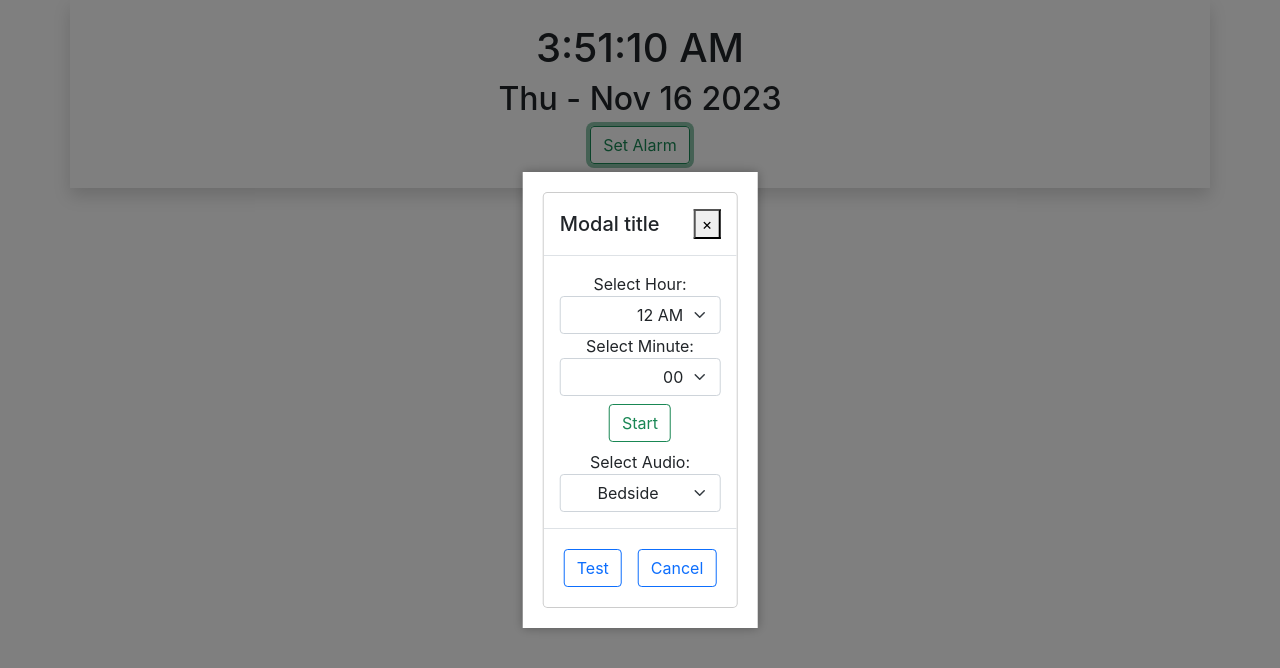
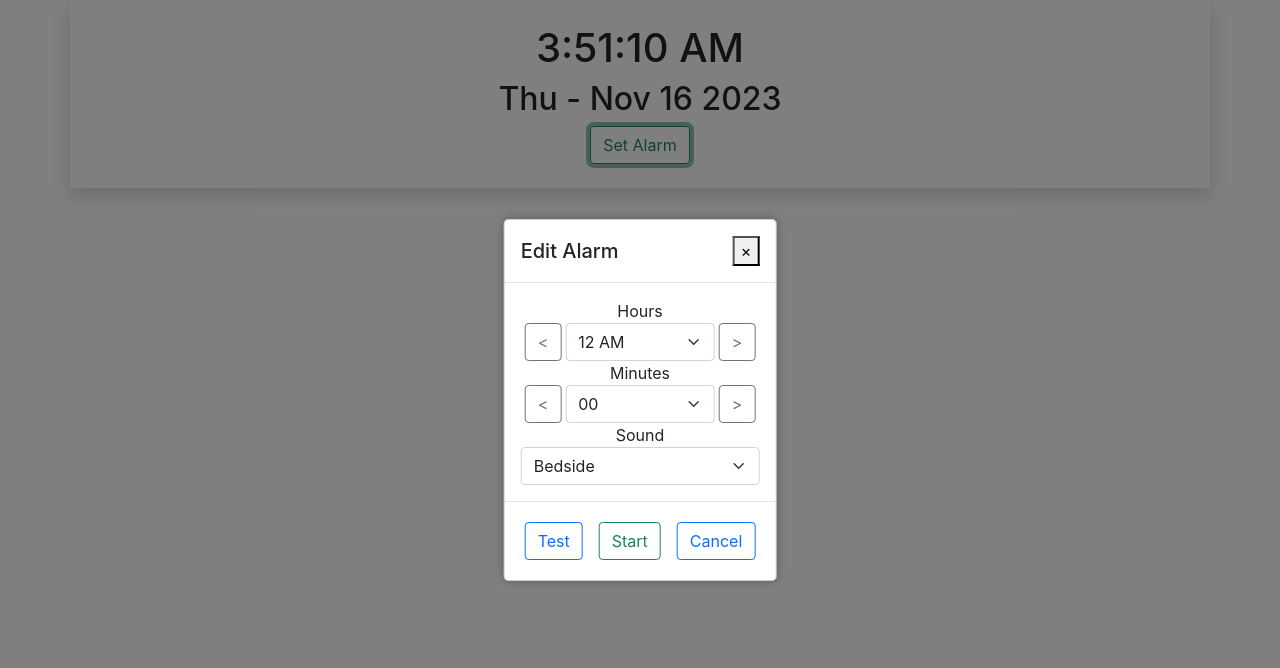
Before and after one commit to VictorKwong/reactDigitalClock, a React (Create React App) app: page / in a window 1280 px wide. Both pictures are taken after a click on the button "Set Alarm". Shown: the top 668 px of the page. Built offline with nearby package versions, Linux system fonts and the light colour scheme.

Commit message:
upgrade major bootstrap

```diff
--- a/src/Clock.css
+++ b/src/Clock.css
@@ -24,28 +24,32 @@
   left: 50%;
   transform: translate(-50%, -50%);
   background-color: white;
-  padding: 20px;
   box-shadow: 0 0 10px rgba(0, 0, 0, 0.3);
+  border-radius: 0.3rem;
 }
 
-.popup-content {
-  text-align: center;
+
+.close {
+  cursor: pointer;
+  font-size: 16px;
+  color: #000;
+  transition: all 0.3s;
 }
 
-.close-btn {
-  position: absolute;
-  top: 5px;
-  right: 5px;
-  cursor: pointer;
-  background: none;
-  border: none;
-  font-size: 16px;
-  color: #000;
-  transition: color 0.3s;
+.close:hover {
+  background-color: red;
+  color: white;
 }
 
-.close-btn:hover {
-  color: red;
+.number-space {
+  font-size: 16px;
+  font-weight: bold;
+  background-color: #eee;
+  padding: 10px;
+  border: 1px solid #ccc;
+  border-radius: 5px;
+  margin-bottom: 10px;
+  display: inline-block;
 }
 
 @keyframes fadeInOverlay {
--- a/src/Clock.js
+++ b/src/Clock.js
@@ -123,6 +123,22 @@ function Clock() {
         setSelectedMinute(parseInt(event.target.value, 10));
     };
 
+    const arrowHourChange = (action) => {
+        if (action === 'increment') {
+          setSelectedHour((selectedHour) => (selectedHour + 1) % 24);
+        } else if (action === 'decrement') {
+          setSelectedHour((selectedHour) => (selectedHour - 1 + 24) % 24);
+        }
+      };
+
+      const arrowMinutesChange = (action) => {
+        if (action === 'increment') {
+          setSelectedMinute((selectedMinute) => (selectedMinute + 1) % 60);
+        } else if (action === 'decrement') {
+          setSelectedMinute((selectedMinute) => (selectedMinute - 1 + 60) % 60);
+        }
+      };
+
   return (
     <div>
         <div>
@@ -144,41 +160,56 @@ function Clock() {
         </div>
         { isAlarmSetting && !isAlertVisible ? (
                 <div>
-                    <div className={`overlay`} onClick={closeAlert}></div>
+                    <div className="overlay" onClick={displayAlarm}></div>
                     <div className="popup">
-                    <div className="popup-content">
                         <div className="modal-content">
                         <div className="modal-header">
-                            <h5 className="modal-title" id="exampleModalLabel">Modal title</h5>
+                            <h5 className="modal-title" id="exampleModalLabel">Edit Alarm</h5>
                             <button type="button" className="close" data-dismiss="modal" aria-label="Close" onClick={displayAlarm}>
                             <span aria-hidden="true">&times;</span>
                             </button>
                         </div>
                         <div className="modal-body">
-                            <label>Select Hour: </label>
+                            <div>
+
+                                <label>Hours</label>
+
+                                <div className="d-flex justify-content-between align-items-center">
+                                    <button className='btn btn-outline-secondary mx-1' onClick={() => arrowHourChange('decrement')}>&#60;</button>
                                     <select value={selectedHour} onChange={handleHourChange} className='form-select'>
                                     {[...Array(24).keys()].map((hour) => (
-                                <option key={hour} value={hour} className='text-end'>
-                                {hour === 0 ? 'ㅤ12' : (hour <= 12 ? `ㅤ${hour}` : `ㅤ${hour - 12}`)} {hour < 12 ? 'AM' : 'PM'}
+                                        <option key={hour} value={hour}>
+                                        <span className='number-space equal-height'>
+                                            {hour === 0 ? '12' : (hour <= 12 ? `${hour}` : `${hour - 12}`)} {hour < 12 ? 'AM' : 'PM'}
+                                        </span>
                                         </option>
                                     ))}
                                     </select>
-                            <label>Select Minute: </label>
+                                    <button className='btn btn-outline-secondary mx-1' onClick={() => arrowHourChange('increment')}>&#62;</button>
+                                </div>
+
+
+
+                                <label>Minutes</label>
+                                <div className="d-flex justify-content-between align-items-center">
+                                    <button className='btn btn-outline-secondary mx-1' onClick={() => arrowMinutesChange('decrement')}>&#60;</button>
                                     <select value={selectedMinute} onChange={handleMinuteChange} className='form-select'>
                                         {[...Array(60).keys()].map((minute) => (
-                                <option key={minute} value={minute} className='text-end'>
+                                            <option key={minute} value={minute} className='text-left'>
                                             {minute < 10 ? `0${minute}` : `${minute}`}
                                             </option>
                                         ))}
                                     </select>
+                                    <button className='btn btn-outline-secondary mx-1' onClick={() => arrowMinutesChange('increment')}>&#62;</button>
+                                </div>
+                            </div>
 
-                            <button onClick={handleSetAlarm} className='btn btn-outline-success m-2'>Start</button>
 
                             <div>
-                                <label>Select Audio:</label>
+                                <label>Sound</label>
                                 <select value={selectedAudio.id} onChange={handleAudioChange} className='form-select'>
                                     {audioSources.map((audio) => (
-                                        <option key={audio.id} value={audio.id} className='text-center'>
+                                    <option key={audio.id} value={audio.id} className='text-left'>
                                         {audio.name}
                                     </option>
                                     ))}
@@ -187,20 +218,19 @@ function Clock() {
                         </div>
                         <div className="modal-footer">
                             <button onClick={playAlarm} className='btn btn-outline-primary m-2'>Test</button>
+                            <button onClick={handleSetAlarm} className='btn btn-outline-success m-2'>Start</button>
                             <button onClick={displayAlarm} className='btn btn-outline-primary m-2'>Cancel</button>
-                        </div>
                         </div>
                         </div>
                     </div>
                 </div>
         ) : isAlertVisible ?
             <div>
-                <div className={`overlay`} onClick={closeAlert}></div>
+                <div className="overlay" onClick={closeAlert}></div>
                 <div className="popup">
-                <div className="popup-content">
                     <div className="modal-content">
                         <div className="modal-header">
-                            <h5 className="modal-title" id="exampleModalLabel">Modal title</h5>
+                            <h5 className="modal-title" id="exampleModalLabel">Alarm</h5>
                             <button type="button" className="close" data-dismiss="modal" aria-label="Close" onClick={closeAlert}>
                             <span aria-hidden="true">&times;</span>
                             </button>
@@ -214,10 +244,9 @@ function Clock() {
                         </div>
                     </div>
                 </div>
-                </div>
             </div> : !isInitialRender ?
             <div>
-                <div className={`overlay-fade-out`}></div>
+                <div className="overlay-fade-out"></div>
             </div>
             : null}
     </div>
```
Lines whose indentation alone changed are shown as unchanged.
